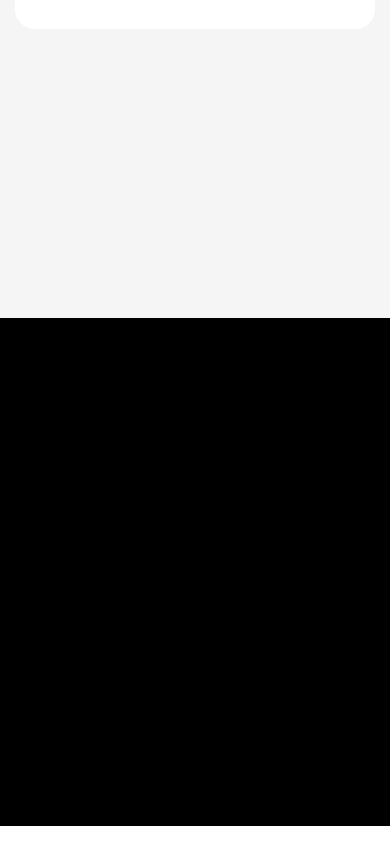
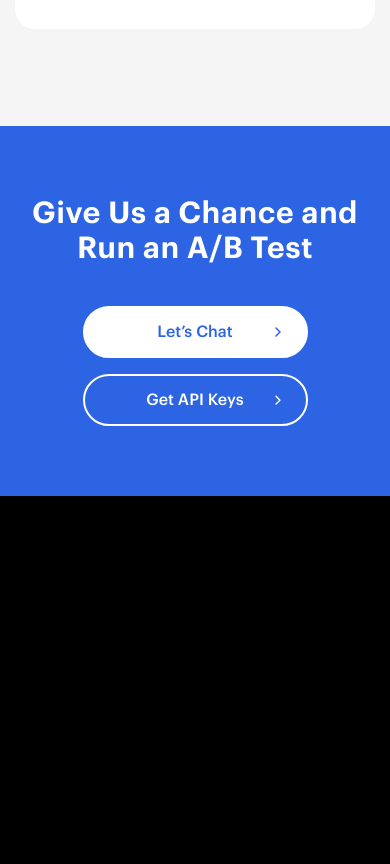
Before and after one commit to presto-agency/Truv, a website: page #src/benchmark.html in a window 390 px wide. Shown: the part 7129-7993 px from the top of the page. Before the commit the page ends 7955 px from the top, so only its background shows below. Drawn offline with nearby package versions, Linux system fonts and the light colour scheme; files that its build step writes are made by us from their sources; files whose address does not match are found by name; a web font is replaced by a local one.

Commit message:
feat: finishing benchmark

```diff
--- /dev/null
+++ b/#src/_give-us.html
@@ -0,0 +1,11 @@
+<section class="give-us">
+    <div class="container">
+        <h2>
+            Give Us a Chance and Run an A/B Test
+        </h2>
+        <div class="give-us__btn-wrapper">
+            <a href="#" class="btn-c white icon __blue">Let’s Chat</a>
+            <a href="#" class="btn-c light icon __white">Get API Keys</a>
+        </div>
+    </div>
+</section>
--- a/#src/benchmark.html
+++ b/#src/benchmark.html
@@ -153,6 +153,7 @@
       </div>
     </section>
     @@include('_clients.html')
+    @@include('_give-us.html')
 
 
   </div>
--- /dev/null
+++ b/#src/scss/benchmark/give-us.scss
@@ -0,0 +1,36 @@
+.give-us{
+  padding: 200px 0;
+  background-color: $color-blue ;
+  h2{
+    text-align: center;
+    color: #fff;
+  }
+  &__btn-wrapper{
+    display: flex;
+    justify-content: center;
+    margin: 32px 0 0 0;
+    a{
+      max-width: 225px;
+    }
+    a + a{
+      margin: 0 0 0 32px;
+    }
+  }
+}
+
+@media (max-width: 424px) {
+  .give-us{
+    padding: 70px 0;
+    &__btn-wrapper{
+      flex-direction: column;
+      max-width: 225px;
+      margin: 40px auto 0;
+      a{
+        max-width: 100%;
+      }
+      a + a{
+        margin: 16px 0 0 0;
+      }
+    }
+  }
+}
--- a/#src/scss/common.scss
+++ b/#src/scss/common.scss
@@ -16,5 +16,5 @@
 
 .grey-wrapper{
 	background-color: #F5F5F5;
-	padding: 128px 0 192px 0;
+	padding: 128px 0 0 0;
 }
--- a/#src/scss/components.scss
+++ b/#src/scss/components.scss
@@ -21,6 +21,11 @@
       color: #fff;
       border: 2px solid #fff;
     }
+  }
+  &.white{
+    border: 2px solid #fff;
+    background-color: #fff;
+    color: $color-blue;
   }
   &.icon{
     &:before{
@@ -55,6 +60,10 @@
           background-color: initial;
           color: #fff;
         }
+      }
+      &.white{
+        background-color: $color-blue;
+        color: #fff;
       }
       &.icon{
         &.__blue{
--- a/#src/scss/podcast/sign-up.scss
+++ b/#src/scss/podcast/sign-up.scss
@@ -1,5 +1,5 @@
 .sign-up{
-  margin: 128px 0 0 0;
+  padding: 128px 0;
   &__content{
     text-align: center;
   }
--- a/#src/scss/style.scss
+++ b/#src/scss/style.scss
@@ -15,3 +15,4 @@
 @import "benchmark/optimized";
 @import "benchmark/industry";
 @import "benchmark/clients";
+@import "benchmark/give-us";
```
Also changed, not shown: docs/benchmark.html (+11 -0 lines), docs/css/style.css, docs/css/style.min.css.
